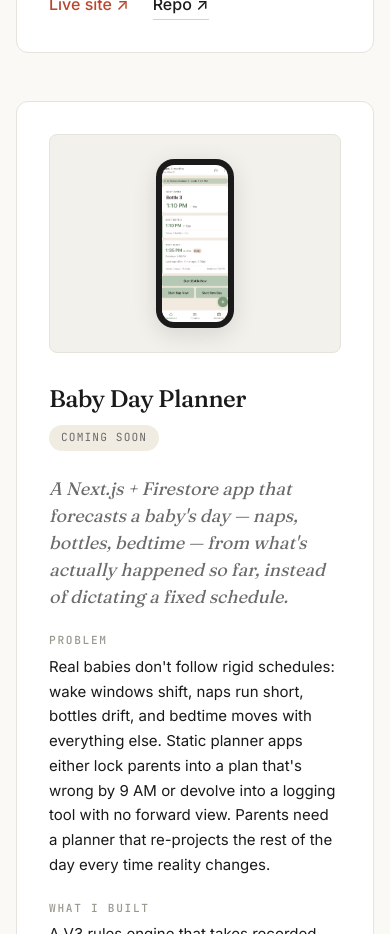
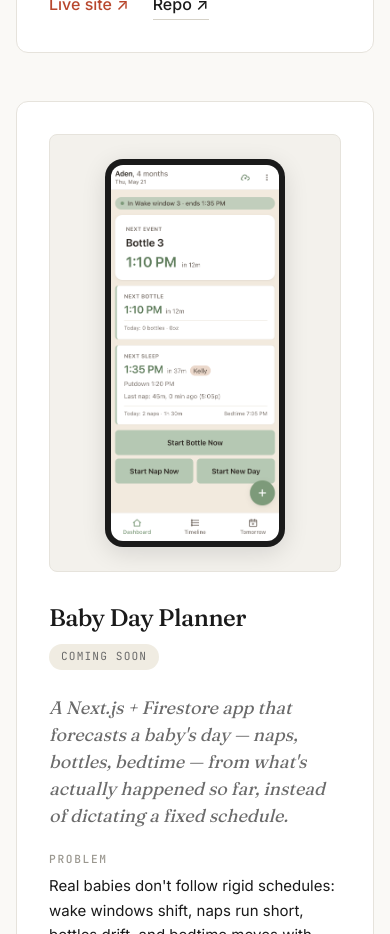
Before and after one commit to JakemoCode/jake-portfolio, a React (Vite) app: page / in a window 390 px wide. Shown: the part 1720-2654 px from the top of the page. Built offline with nearby package versions, Linux system fonts and the light colour scheme.

Commit message:
style: make phone-orientation media slot 2:3 instead of 4:3
The phone frame was rendering small inside the wide 4:3 slot because
height was the binding constraint. Switching to a portrait 2:3 ratio
(same width, 2x height) lets the phone fill the slot vertically and
read ~2.2x larger.

```diff
--- a/src/components/ProjectCard.module.css
+++ b/src/components/ProjectCard.module.css
@@ -39,6 +39,7 @@
 }
 
 .mediaPhone {
+  aspect-ratio: 2 / 3;
   padding: var(--space-5);
 }
 
```
